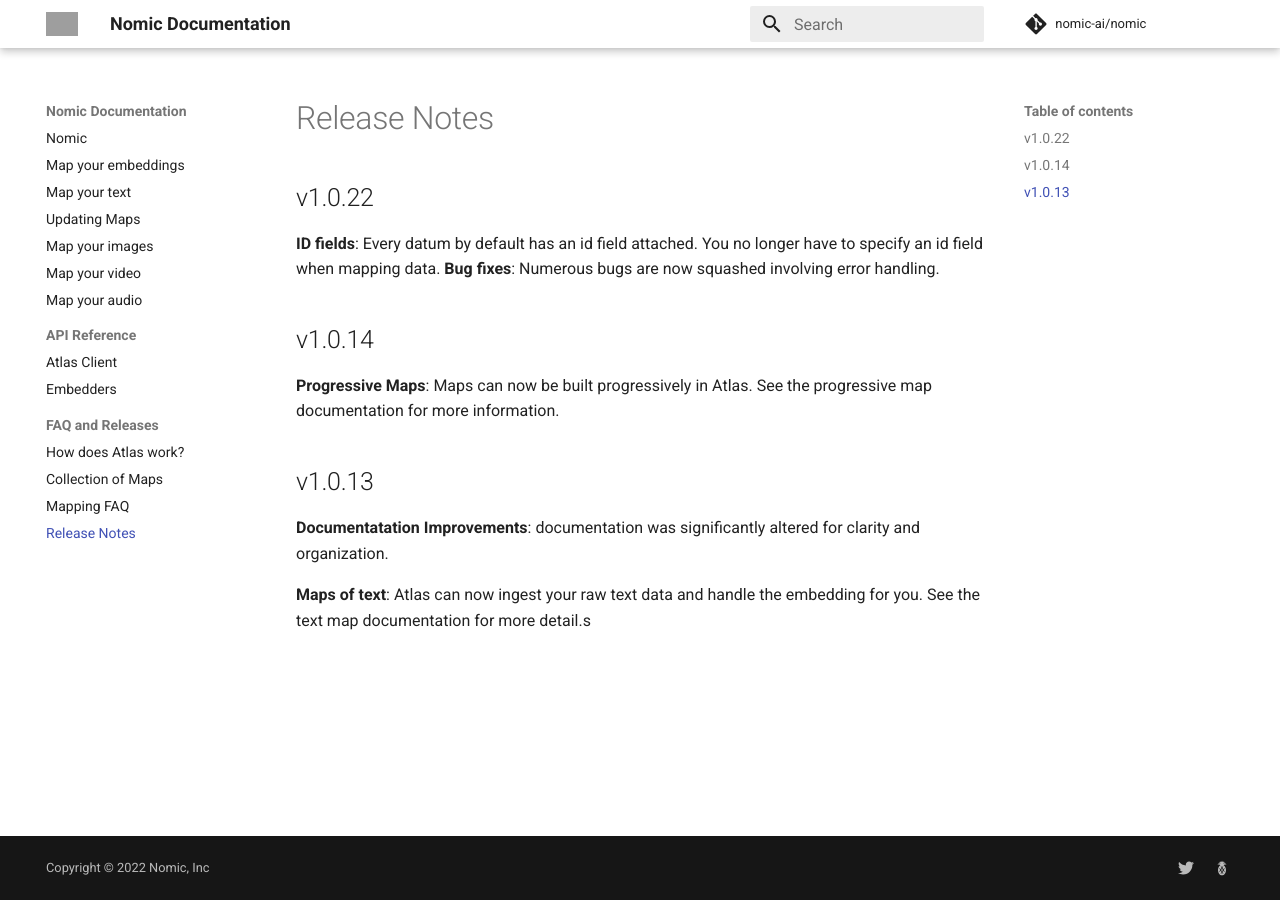
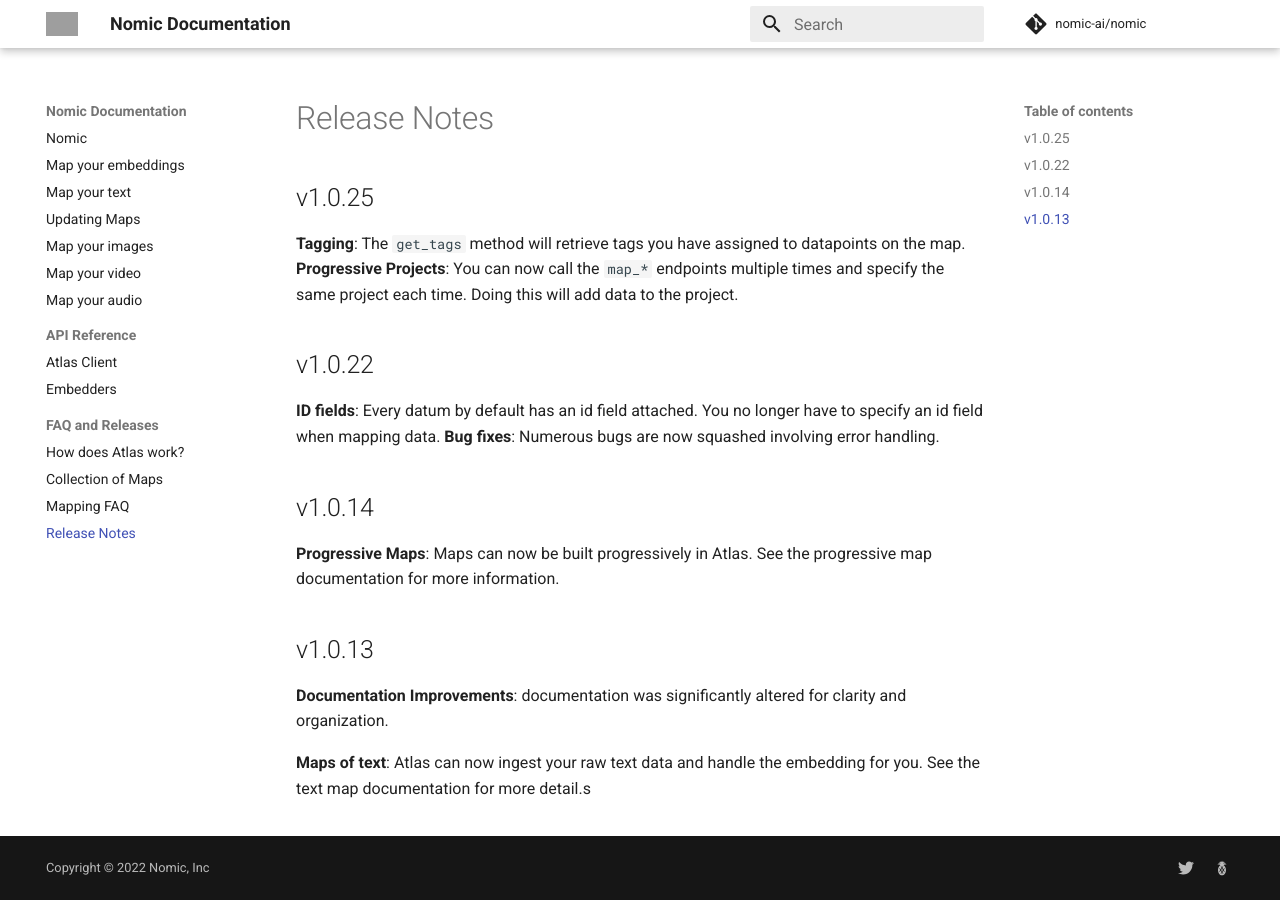
Before and after one commit to nomic-ai/nomic, an MkDocs documentation site: the page built from docs/release_notes.md, in a window 1280 px wide. Built offline with MkDocs 1.6.1 and Material for MkDocs 9.7.7, drawn with Linux system fonts in a browser that asks for light colours; comment, search, counter and statistics services are not loaded; grey boxes are pictures that could not be loaded.

Commit message:
Release notes

```diff
--- a/docs/release_notes.md
+++ b/docs/release_notes.md
@@ -1,4 +1,8 @@
 # Release Notes
+## v1.0.25
+**Tagging**: The `get_tags` method will retrieve tags you have assigned to datapoints on the map.
+**Progressive Projects**: You can now call the `map_*` endpoints multiple times and specify the same project each time. Doing this will add data to the project.
+
 ## v1.0.22
 **ID fields**: Every datum by default has an id field attached. You no longer have to specify an id field when mapping data.
 **Bug fixes**: Numerous bugs are now squashed involving error handling.
@@ -7,6 +11,6 @@
 **Progressive Maps**: Maps can now be built progressively in Atlas. See the progressive map documentation for more information.
 
 ## v1.0.13
-**Documentatation Improvements**: documentation was significantly altered for clarity and organization.
+**Documentation Improvements**: documentation was significantly altered for clarity and organization.
 
 **Maps of text**: Atlas can now ingest your raw text data and handle the embedding for you. See the text map documentation for more detail.s
--- a/setup.py
+++ b/setup.py
@@ -3,7 +3,7 @@
 description = 'The offical Nomic python client.'
 setup(
     name='nomic',
-    version='1.0.24',
+    version='1.0.25',
     url='https://github.com/nomic-ai/nomic',
     description=description,
     long_description=description,
```
